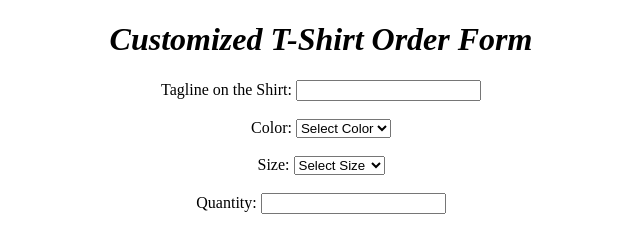
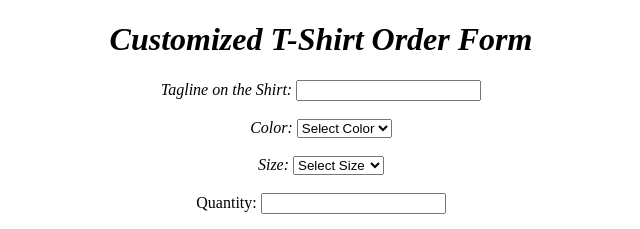
Before and after one commit to sumeet05xcaliber/ipassingmentcode2, a plain HTML site: page index.html in a window 1280 px wide. Shown: the top 229 px of the page, 319-959 px from the left. Drawn offline with Linux system fonts and the light colour scheme.

Commit message:
Update index.html

```diff
--- a/index.html
+++ b/index.html
@@ -11,9 +11,9 @@
 
     </header>
     <form >
-        <label for="tagline">Tagline on the Shirt:</label>
+        <label for="tagline"><i>Tagline on the Shirt:</i></label>
         <input type="text"  name="tagline" required><br><br>
-        <label for="color">Color:</label>
+        <label for="color"><i>Color:</i></label>
         <select id="color" name="color" required>
             <option value="">Select Color</option>
             <option value="B">Black</option>
@@ -21,7 +21,7 @@
             <option value="Y">Yellow</option>
             <option value="BL">Blue</option>
         </select><br><br>
-        <label for="size">Size:</label>
+        <label for="size"><i>Size:</i></label>
         <select id="size" name="size" required>
             <option value="">Select Size</option>
             <option value="S">Small</option>
```
